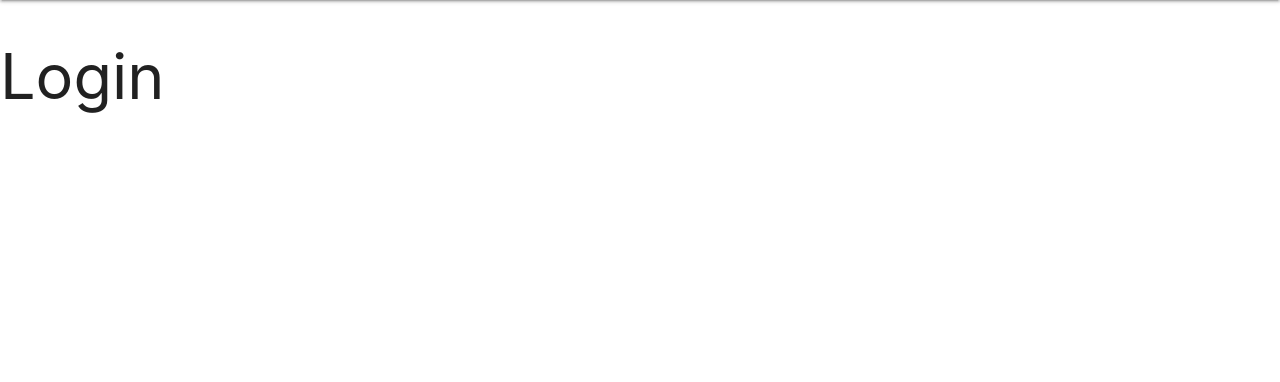
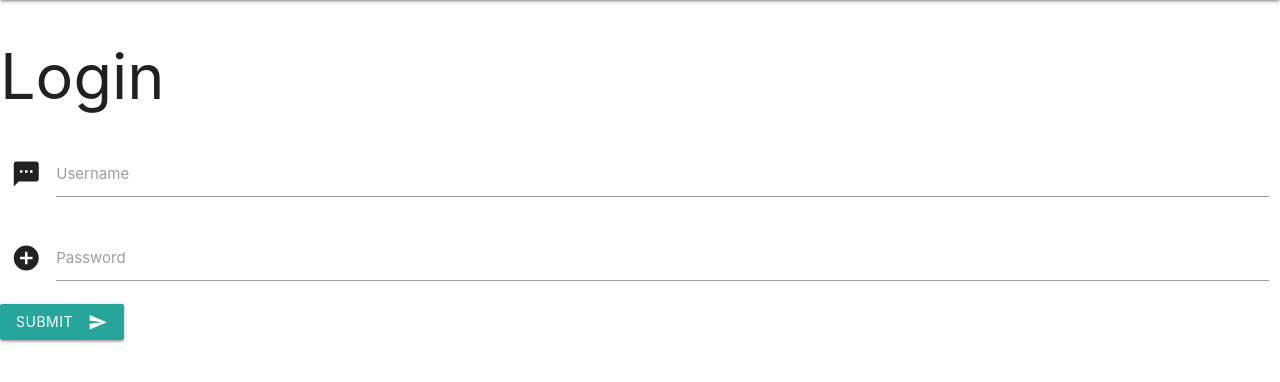
Before and after one commit to DeanoPHP/flask_demo, a Flask app: page /auth?form=login in a window 1280 px wide. Shown: the part 64-446 px from the top of the page. Run offline with Flask 3, Linux system fonts and the light colour scheme.

Commit message:
created login form

```diff
--- a/engine/templates/auth.html
+++ b/engine/templates/auth.html
@@ -1,8 +1,28 @@
 {% extends "base.html" %}
 {% block content %}
-    {% if form_type == "login" %}
-        <h1>Login</h1>
-    {% elif form_type == "register" %}
-        <h1>Register</h1>
-    {% endif %}
+{% if form_type == "login" %}
+<h1>Login</h1>
+<div class="row">
+    <div class="col s12">
+        <div class="row">
+            <div class="input-field col s12">
+                <i class="material-icons prefix">textsms</i>
+                <input type="text" id="username" class="autocomplete">
+                <label for="username">Username</label>
+            </div>
+            <div class="input-field col s12">
+                <i class="material-icons prefix">add_circle</i>
+                <input type="text" id="password" class="autocomplete">
+                <label for="password">Password</label>
+            </div>
+
+            <button class="btn waves-effect waves-light" type="submit" name="action">Submit
+                <i class="material-icons right">send</i>
+            </button>
+        </div>
+    </div>
+</div>
+{% elif form_type == "register" %}
+<h1>Register</h1>
+{% endif %}
 {% endblock %}
--- a/engine/templates/base.html
+++ b/engine/templates/base.html
@@ -7,6 +7,7 @@
         <meta name="viewport" content="width=device-width, initial-scale=1.0">
         <!-- Compiled and minified CSS -->
         <link rel="stylesheet" href="https://cdnjs.cloudflare.com/ajax/libs/materialize/1.0.0/css/materialize.min.css">
+        <link href="https://fonts.googleapis.com/icon?family=Material+Icons" rel="stylesheet">
         <title>Home Page</title>
     </head>
 
```
